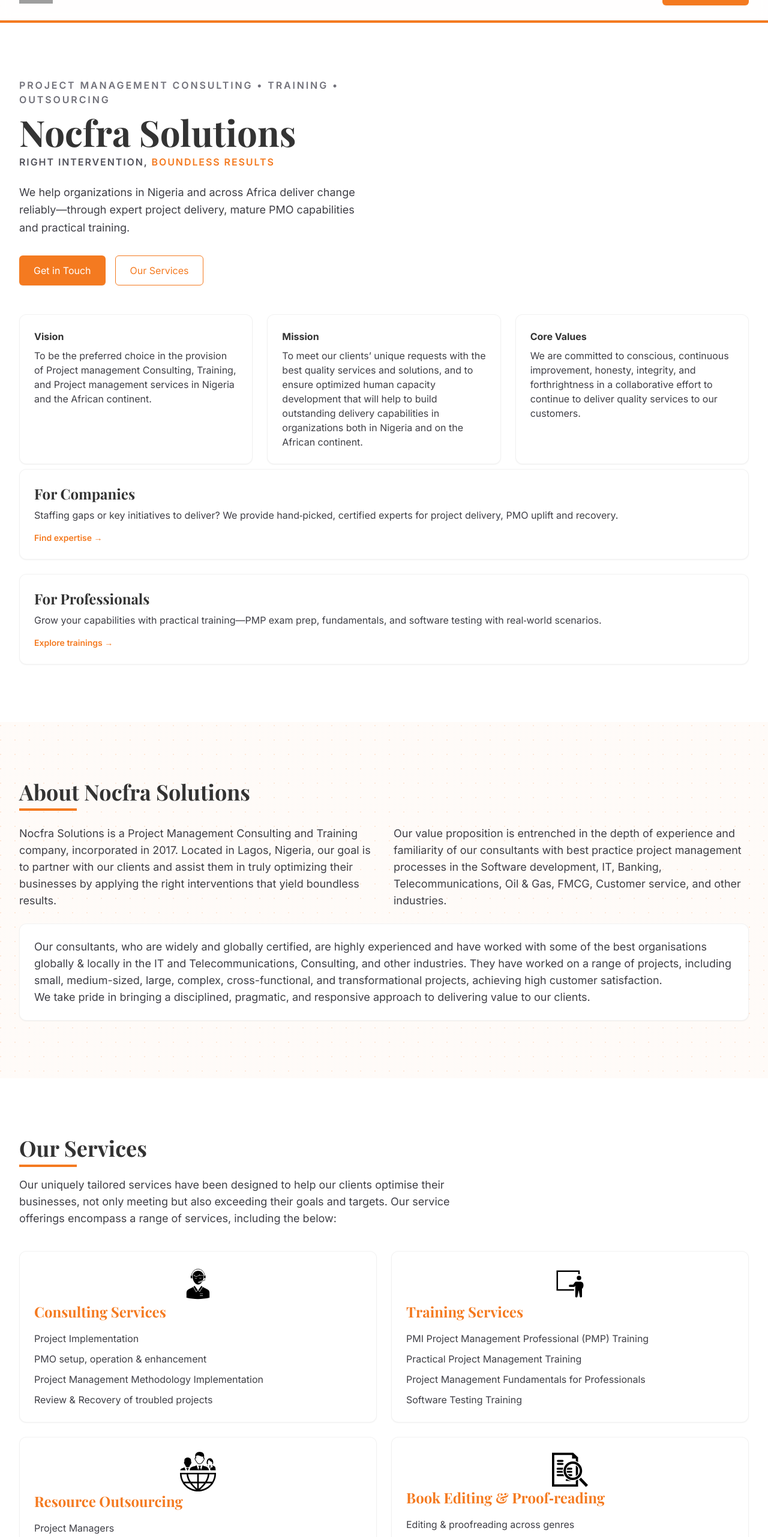
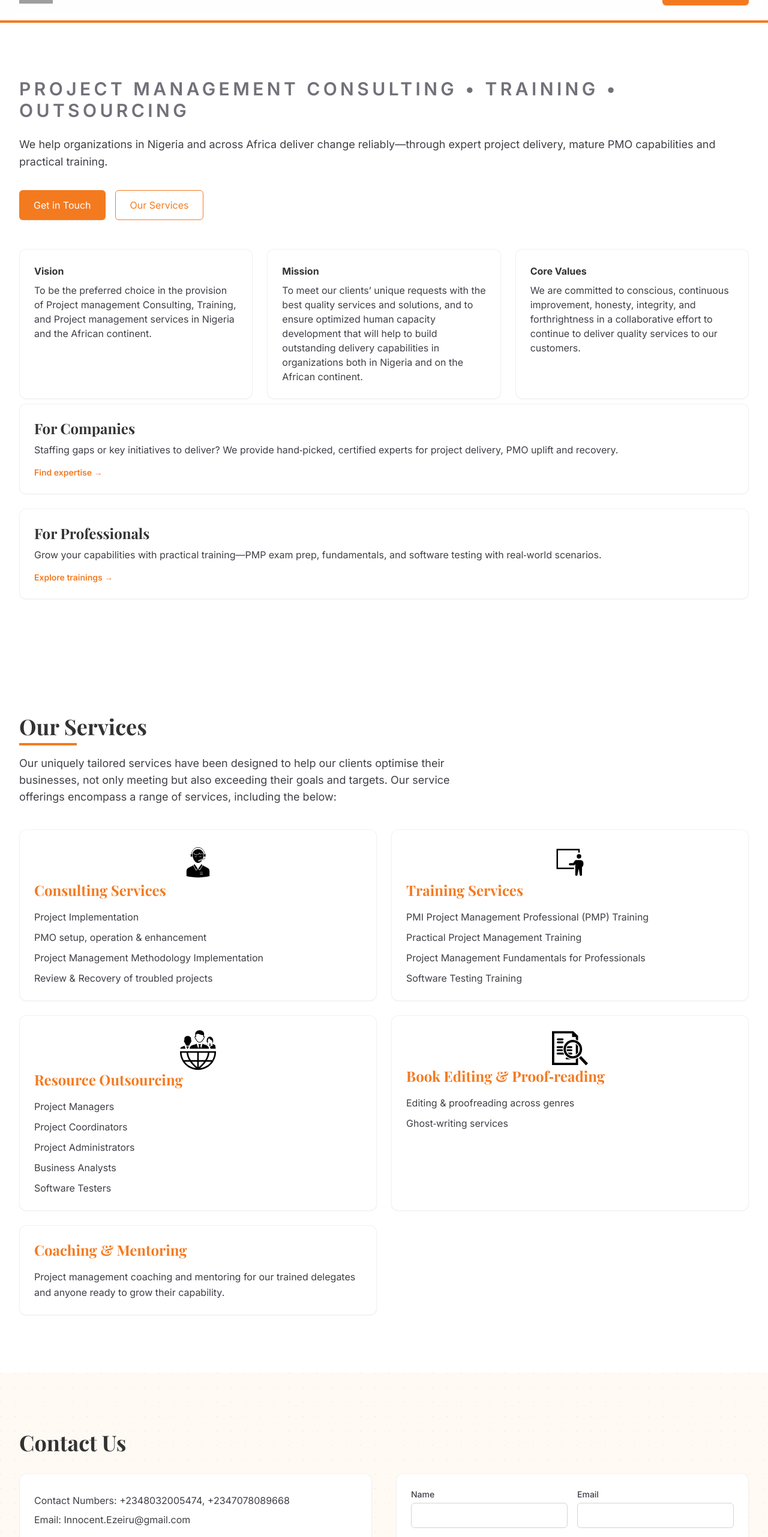
Before and after one commit to emmaezeiru/Nocfrasolution, a Next.js app: page / in a window 1280 px wide. Shown: the part 63-2626 px from the top of the page at 60% size. Built offline with nearby package versions, Linux system fonts and the light colour scheme; grey boxes are pictures that could not be loaded.

Commit message:
Updated app routing to include new pages for About and Services, modified Contact

```diff
--- a/app/page.tsx
+++ b/app/page.tsx
@@ -8,7 +8,6 @@
     <>
       <main>
         <Hero />
-        <About />
         <ServiceCard />
         <Contact />
       </main>
--- a/components/Contact.tsx
+++ b/components/Contact.tsx
@@ -4,23 +4,24 @@
 export default function Contact() {
   const [status, setStatus] = useState<string | null>(null)
 
-  async function onSubmit(event: React.FormEvent<HTMLFormElement>) {
+  function onSubmit(event: React.FormEvent<HTMLFormElement>) {
     event.preventDefault()
-    setStatus('Sending...')
     const formData = new FormData(event.currentTarget)
-    const payload = Object.fromEntries(formData.entries())
-    try {
-      const res = await fetch('/api/contact', {
-        method: 'POST',
-        headers: { 'Content-Type': 'application/json' },
-        body: JSON.stringify(payload),
-      })
-      if (!res.ok) throw new Error('Failed to send message')
-      setStatus('Message sent. We will reach out soon!')
-      event.currentTarget.reset()
-    } catch (err) {
-      setStatus('Something went wrong. Please try again later.')
-    }
+    const name = formData.get('name') as string
+    const email = formData.get('email') as string
+    const phone = formData.get('phone') as string
+    const message = formData.get('message') as string
+
+    const subject = encodeURIComponent(`Contact Form Submission from ${name}`)
+    const body = encodeURIComponent(
+      `Name: ${name}\nEmail: ${email}\nPhone: ${phone || 'Not provided'}\n\nMessage:\n${message}`
+    )
+
+    const mailtoLink = `mailto:Innocent.Ezeiru@gmail.com?subject=${subject}&body=${body}`
+
+    window.location.href = mailtoLink
+    setStatus('Opening your email client...')
+    event.currentTarget.reset()
   }
 
   return (
@@ -29,10 +30,7 @@
         <h2 className="section-heading">Contact Us</h2>
         <div className="mt-8 grid gap-10 md:grid-cols-2">
           <div className="card">
-            <p className="text-zinc-700">
-              Address: 5, Olope Street, Divine Estate, Ago Palace Way, Okota.
-            </p>
-            <p className="mt-2 text-zinc-700">Contact Numbers: +2348032001111, +2347078089668</p>
+            <p className="mt-2 text-zinc-700">Contact Numbers: +2348032005474, +2347078089668</p>
             <p className="mt-2 text-zinc-700">Email: Innocent.Ezeiru@gmail.com</p>
             <p className="mt-4 text-sm text-zinc-600">We typically respond within one business day.</p>
           </div>
--- a/components/Hero.tsx
+++ b/components/Hero.tsx
@@ -5,18 +5,11 @@
     <section id="home" className="section relative overflow-hidden bg-white">
       <div className="absolute inset-x-0 top-0 h-1 bg-nocfra-primary" />
       <div className="container-responsive">
-        <div className="grid items-start gap-10 w-full md:grid-cols-2">
-          <div>
-      <p className="text-sm font-semibold uppercase tracking-[0.18em] text-zinc-500 md:text-base">
+        <div className="w-full">
+      <h1 className="text-xl font-semibold uppercase tracking-[0.18em] text-zinc-500 md:text-2xl lg:text-3xl">
         Project Management Consulting • Training • Outsourcing
-      </p>
-      <h1 className="mt-3 font-heading text-4xl font-bold leading-tight text-nocfra-dark md:text-5xl lg:text-6xl">
-        Nocfra Solutions
       </h1>
-      <p className="mt-2 text-sm font-semibold uppercase tracking-[0.12em] text-zinc-600 md:text-base">
-        Right Intervention, <span className="text-nocfra-primary">Boundless Results</span>
-      </p>
-      <p className="mt-6 max-w-xl text-lg leading-relaxed text-zinc-700">
+      <p className="mt-6 text-lg leading-relaxed text-zinc-700">
               We help organizations in Nigeria and across Africa deliver change
               reliably—through expert project delivery, mature PMO capabilities
               and practical training.
@@ -32,7 +25,6 @@
                 Our Services
               </a>
             </div>
-          </div>
         </div>
         <div className="mt-12 grid grid-cols-1 gap-6 md:grid-cols-3">
           <div className="card">
```
